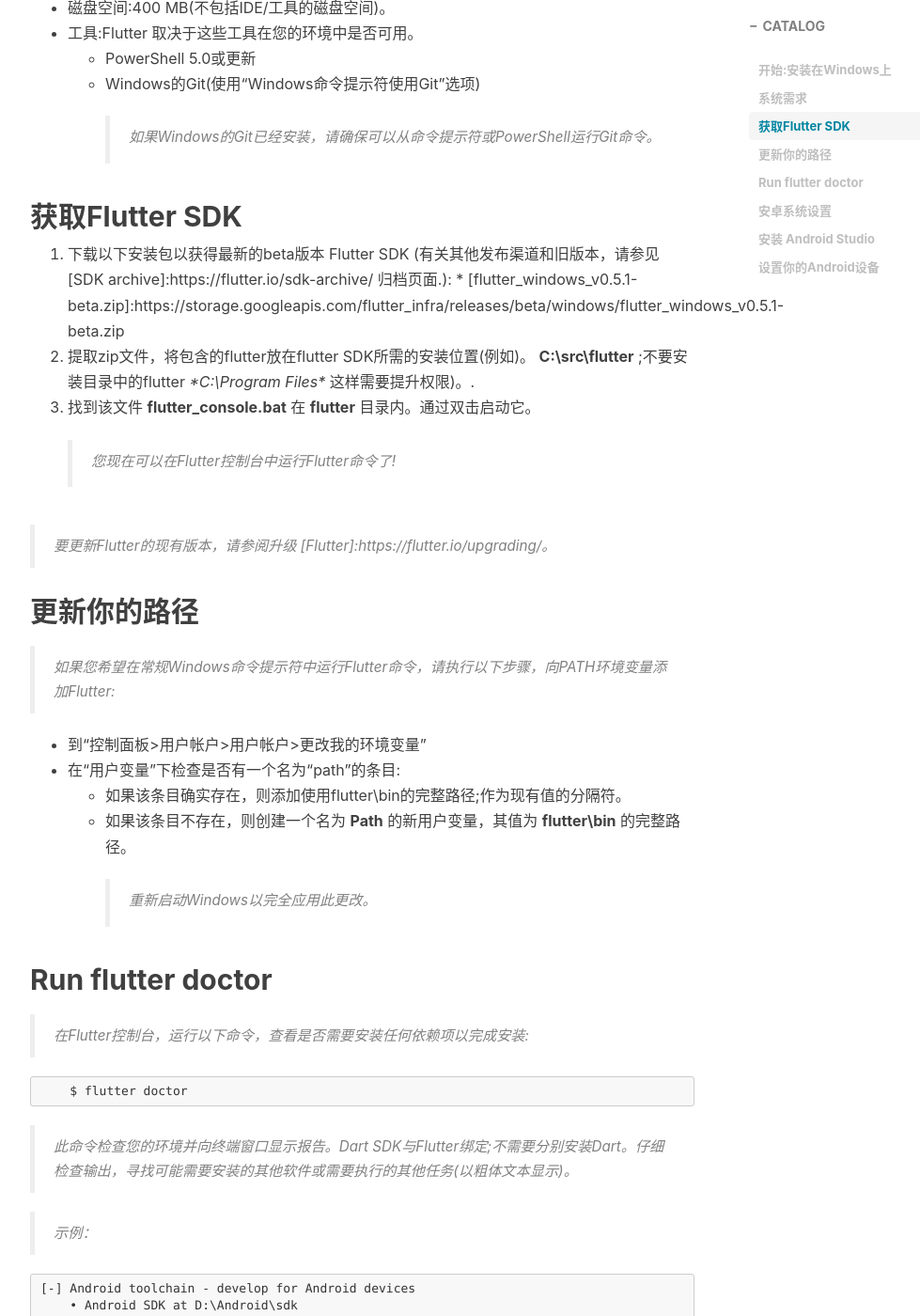
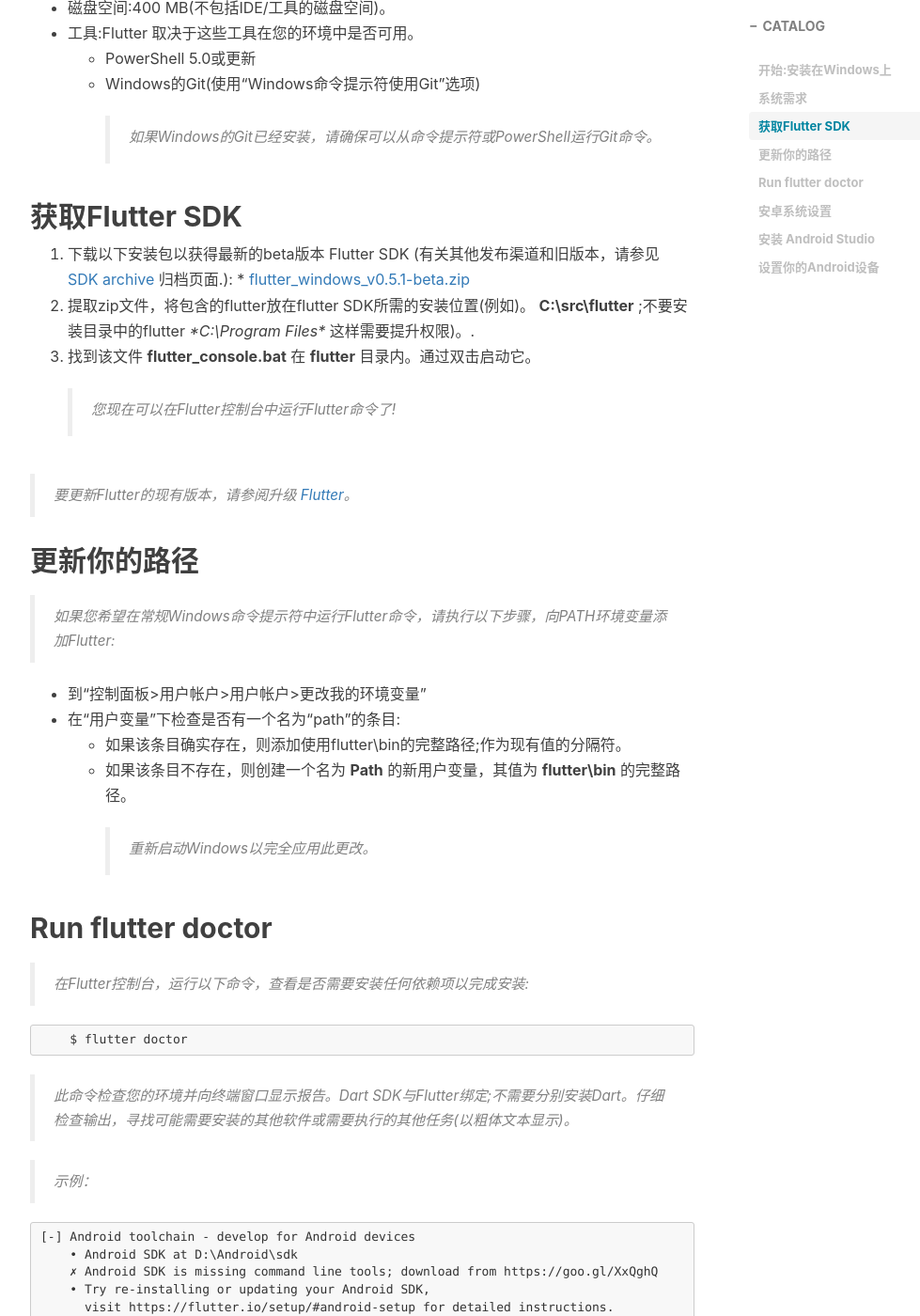
Before and after one commit to lintingjie/csjiabin.github.io, a Jekyll site: the page built from _posts/2018-06-29-Flutter-安装windows.md, in a window 1280 px wide and 1400 px high, scrolled down 854 px. Shown: the whole window at 94% size, without its empty margins (233-1212 px from the left). Built offline with Jekyll 4.4.1, drawn with Linux system fonts in a browser that asks for light colours; nearby versions of some CDN libraries; comment, search, counter and statistics services are not loaded; some of the changed text lies outside the part shown.

Commit message:
Update 2018-06-29-Flutter-安装windows.md

```diff
--- a/_posts/2018-06-29-Flutter-安装windows.md
+++ b/_posts/2018-06-29-Flutter-安装windows.md
@@ -27,13 +27,13 @@
 
 ## 获取Flutter SDK
 
-  1. 下载以下安装包以获得最新的beta版本 Flutter SDK (有关其他发布渠道和旧版本，请参见 [SDK archive]:https://flutter.io/sdk-archive/ 归档页面.):
-    * [flutter_windows_v0.5.1-beta.zip]:https://storage.googleapis.com/flutter_infra/releases/beta/windows/flutter_windows_v0.5.1-beta.zip
+  1. 下载以下安装包以获得最新的beta版本 Flutter SDK (有关其他发布渠道和旧版本，请参见 [SDK archive](https://flutter.io/sdk-archive/) 归档页面.):
+    * [flutter_windows_v0.5.1-beta.zip](https://storage.googleapis.com/flutter_infra/releases/beta/windows/flutter_windows_v0.5.1-beta.zip)
   2. 提取zip文件，将包含的flutter放在flutter SDK所需的安装位置(例如)。 **C:\src\flutter** ;不要安装目录中的flutter **C:\Program Files\** 这样需要提升权限)。.
   3. 找到该文件 **flutter_console.bat** 在 **flutter** 目录内。通过双击启动它。
 > 您现在可以在Flutter控制台中运行Flutter命令了!
 
-> 要更新Flutter的现有版本，请参阅升级 [Flutter]:https://flutter.io/upgrading/。
+> 要更新Flutter的现有版本，请参阅升级 [Flutter](https://flutter.io/upgrading/)。
 
 ## 更新你的路径
 
@@ -67,7 +67,7 @@
 
 > 下面的部分将描述如何执行这些任务并完成安装过程。一旦安装了任何丢失的依赖项，再次运行flutter doctor命令，以验证所有设置都是正确的。
 
->> **flutter** 工具使用谷歌分析匿名报告特性使用统计数据和基本崩溃报告。这些数据被用来帮助改进Flutter工具。分析不是在第一次运行或任何涉及 **flutter config** 的运行时发送的，因此您可以在发送任何数据之前选择退出分析。要禁用报告，键入 **flutter config** ——不分析和显示当前设置，输入 **flutter config** 。看到谷歌的隐私政策[www.google.com/intl/en/policies/privacy]:https://www.google.com/intl/en/policies/privacy。
+>> **flutter** 工具使用谷歌分析匿名报告特性使用统计数据和基本崩溃报告。这些数据被用来帮助改进Flutter工具。分析不是在第一次运行或任何涉及 **flutter config** 的运行时发送的，因此您可以在发送任何数据之前选择退出分析。要禁用报告，键入 **flutter config** ——不分析和显示当前设置，输入 **flutter config** 。看到谷歌的隐私政策[www.google.com/intl/en/policies/privacy](https://www.google.com/intl/en/policies/privacy)。
 
 ## 安卓系统设置
 
```
